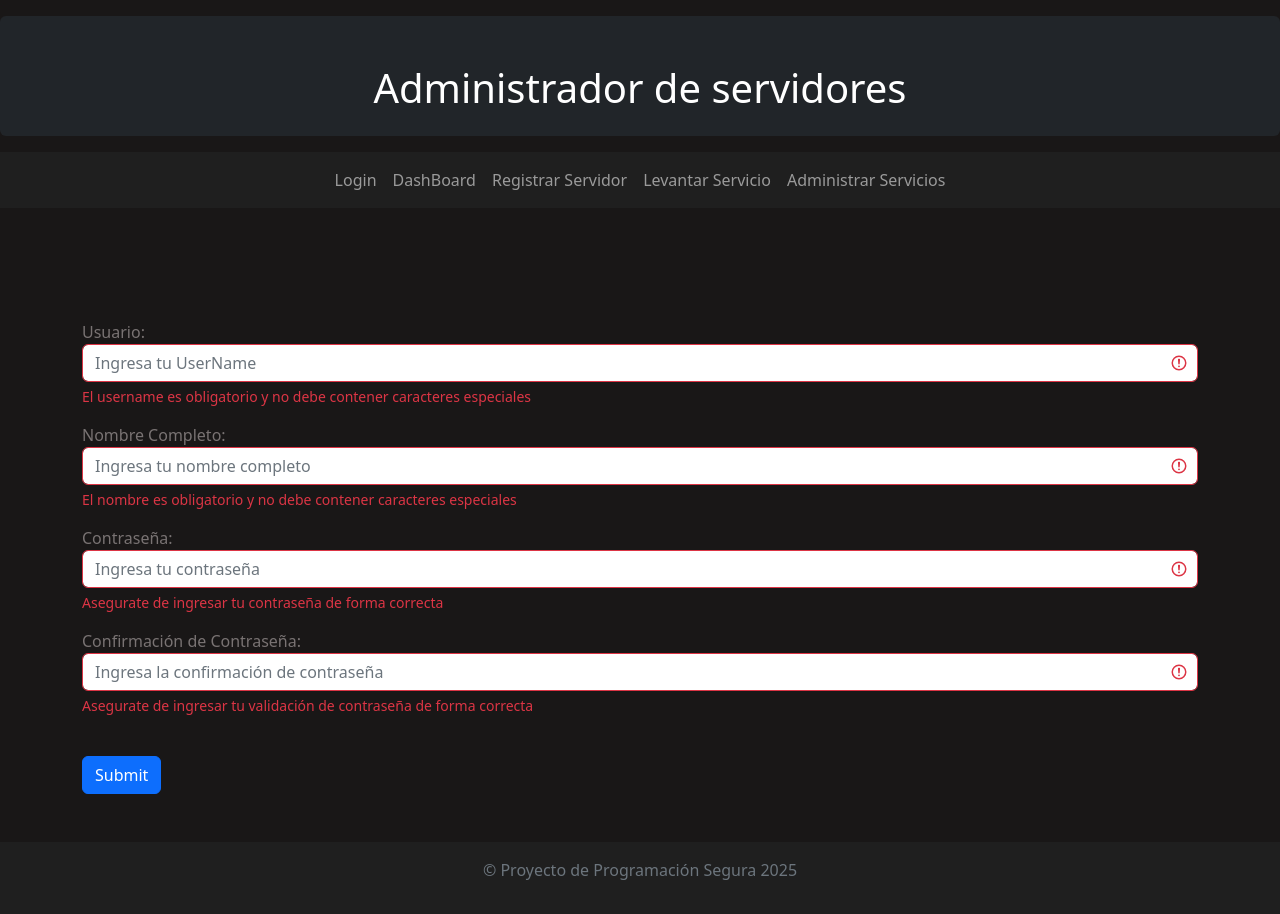
After one commit to IsaLanCe/Proyecto, a Django app: page /registro/ in a window 1280 px wide. The commit adds this page. Run offline with Django 4.2, Linux system fonts and the light colour scheme; some libraries are stand-ins or nearby versions.

Commit message:
Creación de pagina para registro de usuarios

```diff
--- a/Proyecto/proyecto/proyecto/urls.py
+++ b/Proyecto/proyecto/proyecto/urls.py
@@ -27,4 +27,5 @@ urlpatterns = [
     path('verificar/', vista.verificar_otp_view),
     path('administrarServicios/', vista.administrar_servicios),
     path('levantarServicios/', vista.levantar_servicios),
+    path('registro/', vista.registrar_usuario),
 ]
--- a/Proyecto/proyecto/proyecto/views.py
+++ b/Proyecto/proyecto/proyecto/views.py
@@ -17,11 +17,25 @@ import bcrypt
 to = os.environ.get('TOKEN_T')
 chat = os.environ.get('CHAT_ID')
 
+def contiene_letra(contrasena):
+    return any(caracter.isalpha() for caracter in contrasena)
+
+def contiene_digito(contrasena):
+    return any(caracter.isdigit() for caracter in contrasena)
+
+def contiene_numero(contrasena):
+    return contrasena.isdigit()
+
+def contiene_caracter_especial_seguro(contrasena):
+    caracteres_permitidos = r"_$-"
+    return any(c in caracteres_permitidos for c in contrasena)
+
+
 def campo_vacio(campo):
     return campo.strip() == ''
 
 def validar_campo(campo):
-    if re.match(r'^[a-zA-Z0-9]+$', campo):
+    if re.match(r'^[a-zA-Z0-9 _-]+$', campo):
         return False
     else:
         return True
@@ -42,6 +56,13 @@ def guardar_otp(code):
 def validad_caducidad_otp(fecha_creacion):
 	hora_actual = datetime.now(fecha_creacion.tzinfo)
 	return hora_actual - fecha_creacion > timedelta(minutes=1)
+
+def validar_tamanio_password(passwd):
+	tamanio = 12
+	if len(passwd) < tamanio:
+		return True
+	else:
+		return False
 
 def enviar_otp_telegram(code):
 
@@ -156,6 +177,34 @@ def verificar_otp_view(request):
 		else:
 			return redirect('/panel')
 
+def registrar_usuario(request):
+	r = 'registrar.html'
+	errores = []
+	if request.method == 'GET':
+		return render (request,r)
+	elif request.method == 'POST':
+		username = request.POST.get('user', '')
+		nombre = request.POST.get('nombre','')
+		passwd = request.POST.get('passwd','')
+		passwd2 = request.POST.get('passwd2','')
+
+		if campo_vacio(username):
+			errores.append("El username no debe estar vacio")
+		if campo_vacio(nombre):
+			errores.append("El nombre no debe ir vacio")
+		if campo_vacio(passwd):
+			errores.append("La contraseña no debe ir vacia")
+		if campo_vacio(passwd2):
+			errores.append("La confirmacion de contraseña no debe ir vacia")
+
+		###Validaciones base para los demas campos
+		if validar_campo(username):
+			errores.append("El username no debe contener caracteres especiales")
+		if validar_campo(nombre):
+			errores.append("El nombre no debe contener caracteres especiales")
+
+		##Validaciones explicitas para contraseñas
+
 @decoradores.login_requerido
 @decoradores.token_requerido
 def levantar_servicios(request):
--- a/Proyecto/proyecto/templates/base.html
+++ b/Proyecto/proyecto/templates/base.html
@@ -12,11 +12,11 @@
 	<script src="https://ajax.googleapis.com/ajax/libs/jquery/3.6.0/jquery.min.js"></script>
 	<style>
 	 body {
-             background-color: #121212;
-             color: #ffffff;
+             background-color: #191717;
+             color: #797373;
 	 }
 	 .navbar-dark .navbar-brand {
-             color: #ffffff;
+             color: #181313;
 	 }
 	 .bg-dark-custom {
              background-color: #1f1f1f;
@@ -28,7 +28,7 @@
              color: #bb86fc;
 	 }
 	 a {
-             color: #bb86fc;
+             color: #4b4a4d;
              text-decoration: none;
 	 }
 	 a:hover {
@@ -41,8 +41,8 @@
     </head>
 
     <body>
-	<header class="container-fluid text-center bg-primary-custom pt-5 pb-3 mt-3 mb-3 rounded text-white">
-	    <h1 class="text-primary-custom">Administrador de servidores</h1>
+	<header class="container-fluid text-center bg-dark pt-5 pb-3 mt-3 mb-3 rounded text-white">
+	    <h1 class="text-white">Administrador de servidores</h1>
 	</header>
 
 	<nav class="navbar navbar-expand-sm bg-dark-custom navbar-dark">
--- /dev/null
+++ b/Proyecto/proyecto/templates/registrar.html
@@ -0,0 +1,64 @@
+{% extends "base.html" %}
+
+{% block titulo %}Registro{% endblock %}
+
+{% block scripts %}
+<script src="https://www.google.com/recaptcha/api.js" async defer></script>
+{% endblock %}
+
+{% block contenido %}
+{% if errores %}
+<div id="errores" class="alert bg-secondary text-dark alert-dismissible text-white">
+
+    <strong>Errores:</strong>
+    <ul id="lista-errores">
+	{% for error in errores %}
+	<li>{{ error }}</li>
+	{% endfor %}
+    </ul>
+</div>
+{% endif %}
+
+<form class="was-validated" action="/registrar/" method="POST">
+    {% csrf_token %}
+
+   <div class="mb-3 mt-3">
+   <label for="user">Usuario:</label>
+   <input type="text" class="form-control" id="user" placeholder="Ingresa tu UserName" name="user" pattern="[a-zA-Z0-9_-]+" required>
+   <div class="valid-feedback">¡OK!</div>
+   <div class="invalid-feedback">El username es obligatorio y no debe contener caracteres especiales</div>
+    </div>
+    </div>
+
+   <div class="mb-3 mt-3">
+   <label for="nombre">Nombre Completo:</label>
+   <input type="text" class="form-control" id="nombre" placeholder="Ingresa tu nombre completo" name="nombre" pattern="[a-zA-Z]+" required>
+   <div class="valid-feedback">¡OK!</div>
+   <div class="invalid-feedback">El nombre es obligatorio y no debe contener caracteres especiales</div>
+        </div>
+        </div>
+
+   <div class="mb-3">
+   <label for="passwd">Contraseña:</label>
+   <input type="password" class="form-control" id="passwd" placeholder="Ingresa tu contraseña" name="passwd" pattern="[a-zA-Z0-9 _-$]+" required>
+   <div class="valid-feedback">¡OK!</div>
+   <div class="invalid-feedback">Asegurate de ingresar tu contraseña de forma correcta</div>
+    </div>
+   </div>
+
+   <div class="mb-3">
+       <label for="passwd2">Confirmación de Contraseña:</label>
+       <input type="password" class="form-control" id="passwd2" placeholder="Ingresa la confirmación de contraseña" name="passwd2" pattern="[a-zA-Z0-9 _-$]+" required>
+       <div class="valid-feedback">¡OK!</div>
+       <div class="invalid-feedback">Asegurate de ingresar tu validación de contraseña de forma correcta</div>
+        </div>
+       </div>
+
+   <div class="g-recaptcha" data-sitekey="6Ld8MS8rAAAAANBp-6QHjhRnr8G5cIv3zPyv4mOE"></div>
+   <br/>
+
+   <button type="submit" class="btn btn-primary">Submit</button>
+</form>
+
+
+{% endblock %}
```
